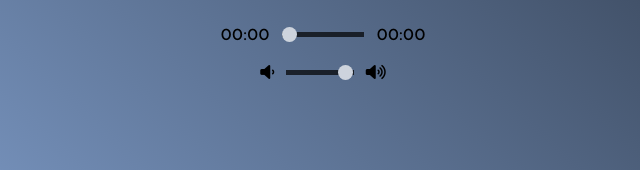
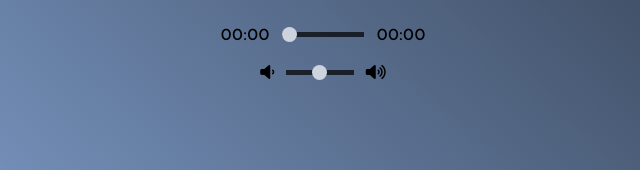
Before and after one commit to royzdev/audio, a plain HTML site: page index.html in a window 1280 px wide. Shown: the part 627-797 px from the top of the page, 317-957 px from the left. Drawn offline with Linux system fonts and the light colour scheme.

Commit message:
Update index.html

```diff
--- a/index.html
+++ b/index.html
@@ -53,7 +53,7 @@
     </div>
     <div class="slider_container">
       <i class="fa fa-volume-down"></i>
-      <input type="range" min="1" max="100" value="99" class="volume_slider" onchange="setVolume()">
+      <input type="range" min="1" max="100" value="50" class="volume_slider" onchange="setVolume()">
       <i class="fa fa-volume-up"></i>
     </div>
   </div>
```
